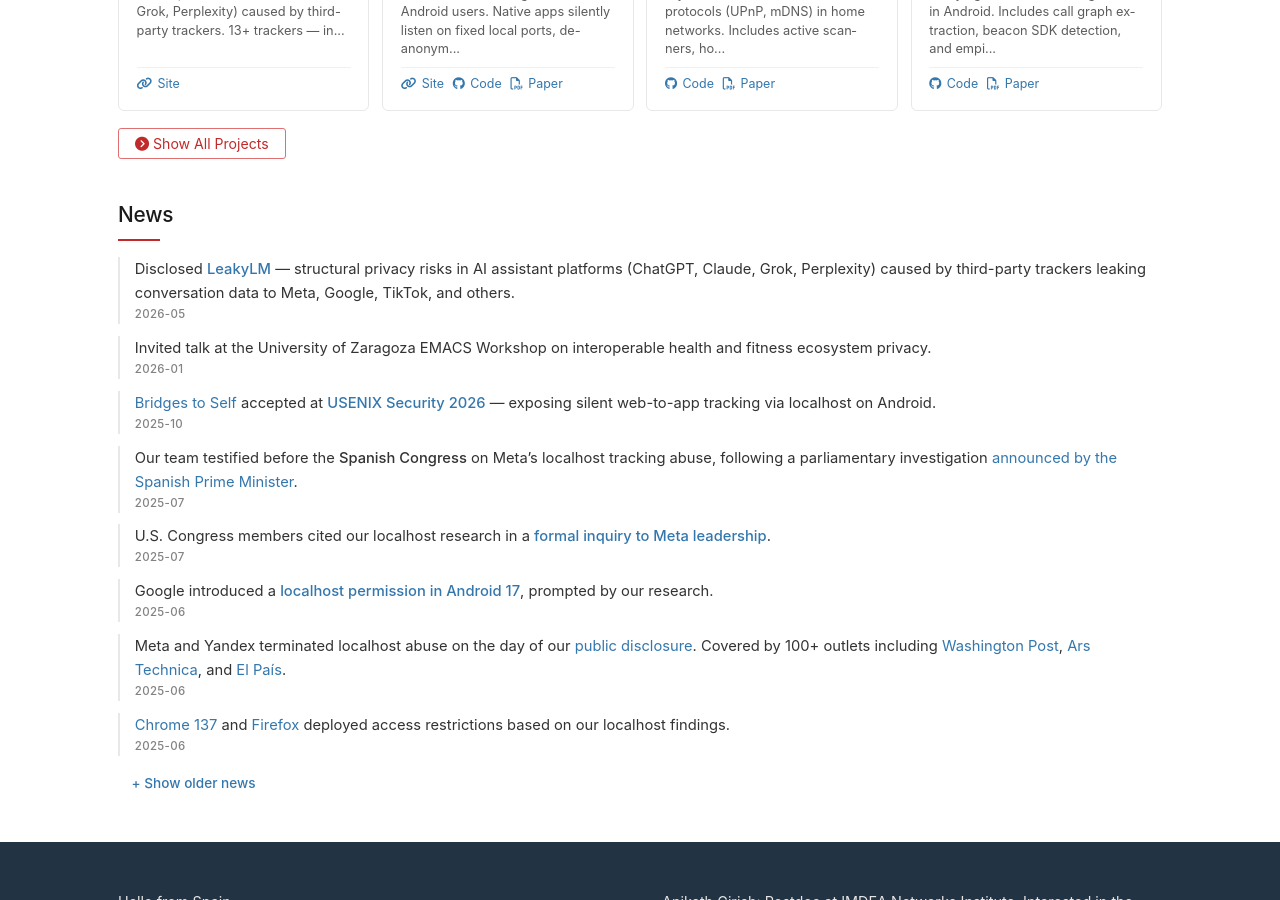
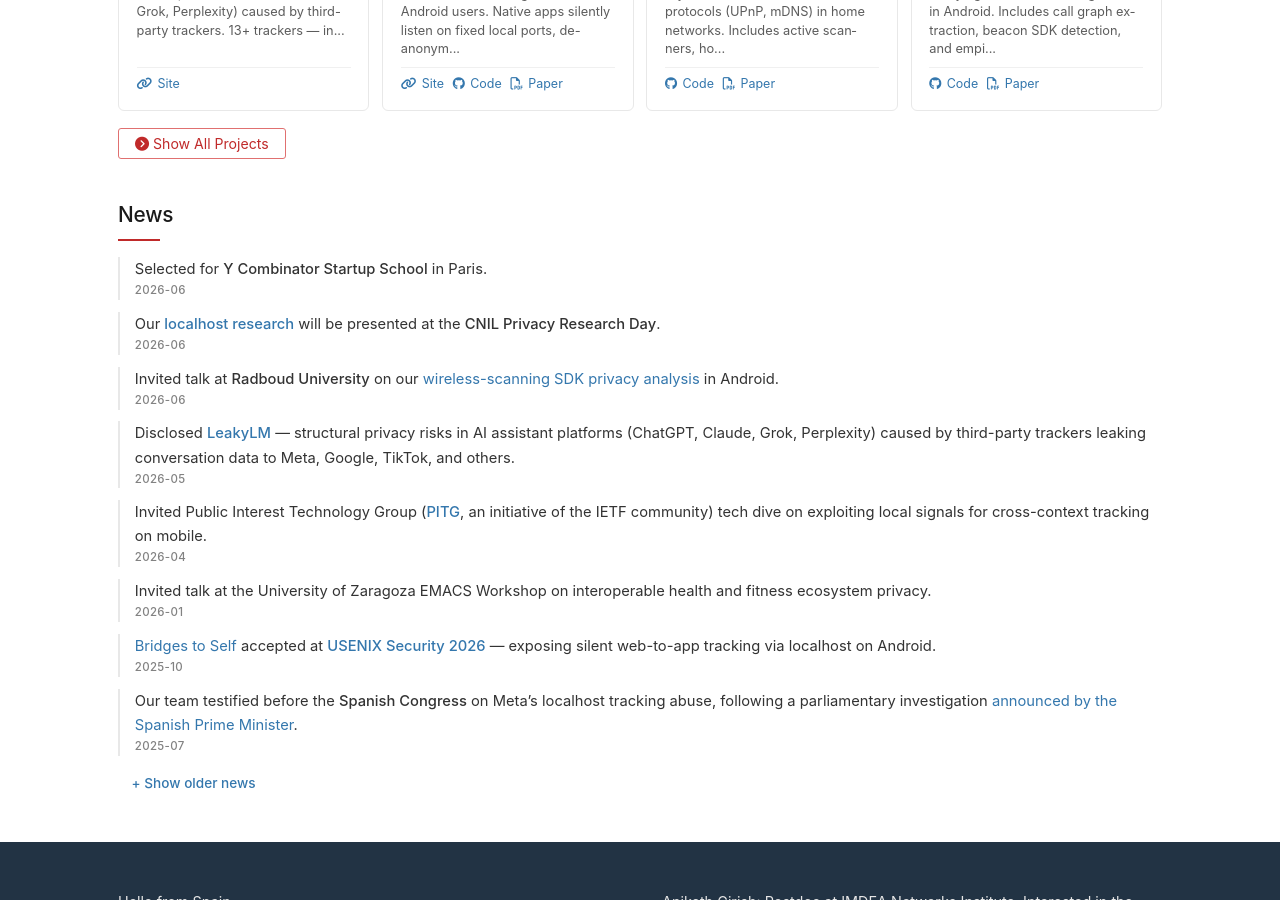
Before and after one commit to Aniketh01/aniketh01.github.io, a Jekyll site: the page built from index.md, in a window 1280 px wide and 900 px high, scrolled down 1711 px. Built offline with Jekyll 4.4.1, drawn with Linux system fonts in a browser that asks for light colours; nearby versions of some CDN libraries.

Commit message:
Add June 2026 news/talks: PITG, Radboud, CNIL, YC Startup School

```diff
--- a/_data/impact.yml
+++ b/_data/impact.yml
@@ -38,6 +38,7 @@
         - 'Members of the <strong>U.S. House of Representatives</strong> cited the research in a <a href="https://schakowsky.house.gov/sites/evo-subsites/schakowsky.house.gov/files/evo-media-document/letter-to-meta-concerning-violation-of-android-privacy-protections.pdf">formal inquiry to Meta leadership</a>.'
         - 'Class actions filed in the U.S. (<a href="https://www.pacermonitor.com/public/case/58359378/Rose_v_Meta_Platforms,_Inc">Rose v. Meta</a>, Carroll, Zaveeri), Canada, and Germany.'
         - 'Disclosures to CNIL, EDPS, AEPD, EDPB, UK CMA, and the European Commission.'
+        - 'Invited to present at the <strong>CNIL Privacy Research Day</strong> 2026.'
         - 'Civil society response from <a href="https://www.eff.org/deeplinks/2025/06/protect-yourself-metas-latest-attack-privacy">EFF</a> and <a href="https://privacyinternational.org/long-read/5621/meta-and-yandex-break-security-save-their-business-model">Privacy International</a>.'
     - title: "Platform & Technical"
       icon: shield-halved
--- a/_data/news.yml
+++ b/_data/news.yml
@@ -1,5 +1,17 @@
+- message: "Selected for **Y Combinator Startup School** in Paris."
+  date: 2026-06
+
+- message: "Our [**localhost research**](https://localmess.github.io/) will be presented at the **CNIL Privacy Research Day**."
+  date: 2026-06
+
+- message: "Invited talk at **Radboud University** on our [wireless-scanning SDK privacy analysis](https://petsymposium.org/popets/2025/popets-2025-0103.pdf) in Android."
+  date: 2026-06
+
 - message: "Disclosed [**LeakyLM**](https://leakylm.github.io/) — structural privacy risks in AI assistant platforms (ChatGPT, Claude, Grok, Perplexity) caused by third-party trackers leaking conversation data to Meta, Google, TikTok, and others."
   date: 2026-05
+
+- message: "Invited Public Interest Technology Group ([**PITG**](https://pitg.gitlab.io/about/), an initiative of the IETF community) tech dive on exploiting local signals for cross-context tracking on mobile."
+  date: 2026-04
 
 - message: "Invited talk at the University of Zaragoza EMACS Workshop on interoperable health and fitness ecosystem privacy."
   date: 2026-01
--- a/_data/talks.yml
+++ b/_data/talks.yml
@@ -1,3 +1,18 @@
+- title: "Covert Web-to-App Tracking via Localhost on Android"
+  location: CNIL Privacy Research Day
+  city: Paris, France
+  date: 2026-06
+
+- title: "Your Signal, Their Data: An Empirical Privacy Analysis of Wireless-scanning SDKs in Android"
+  location: Radboud University
+  city: Nijmegen, Netherlands
+  date: 2026-06
+
+- title: "When Local Isn’t Private: Exploiting Local Signals for Cross-Context Tracking"
+  location: Public Interest Technology Group (PITG) Tech Dive, an initiative of the IETF community
+  city: Online
+  date: 2026-04
+
 - title: "Sweat, Sync, and Exposure: A Privacy Analysis of Interoperable Health and Fitness Ecosystem"
   location: University of Zaragoza, EMACS Workshop
   city: Jaca, Spain
```
